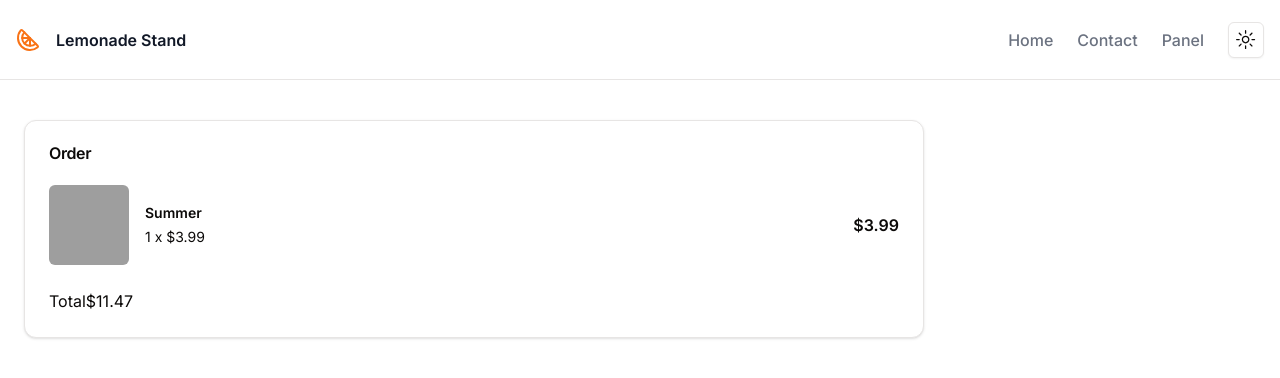
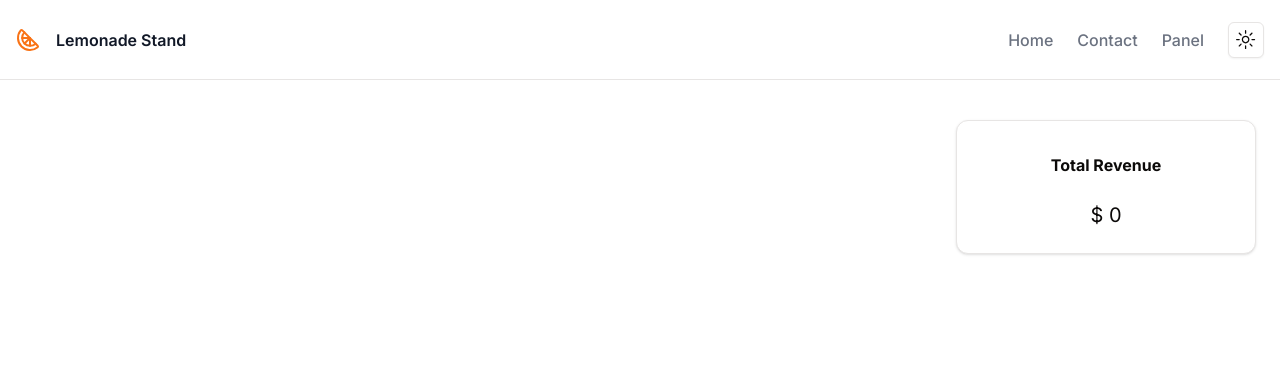
Before and after one commit to emmabang-dat/LemonadeStand, a Next.js app: page /panel in a window 1280 px wide. Shown: the top 378 px of the page. Built offline with nearby package versions, Linux system fonts and the light colour scheme; grey boxes are pictures that could not be loaded.

Commit message:
Refactor cart functionality and add order creation

```diff
--- a/src/app/carts/page.tsx
+++ b/src/app/carts/page.tsx
@@ -27,10 +27,12 @@ import {
   PopoverContent,
   PopoverTrigger,
 } from "@/components/ui/popover";
+import { useOrderStore } from "@/lib/order";
 
 function Carts() {
   const [randomDrinks, setRandomDrinks] = useState<Drink[]>([]);
   const useCart = useCartStore();
+  const useOrder = useOrderStore();
 
   const [open, setOpen] = React.useState(false);
 
@@ -52,12 +54,6 @@ function Carts() {
   useEffect(() => {
     generateRandomDrinks();
   }, []);
-
-  const subtotal = useCart.items
-    .reduce((total, drink) => {
-      return total + parseFloat(drink.strPrice) * drink.quantity!;
-    }, 0)
-    .toFixed(2);
 
   const handleCancel = () => {
     if (useCart.items.length === 0) {
@@ -130,7 +126,7 @@ function Carts() {
             <Separator />
             <div className="flex items-center text-lg">
               <div>Subtotal</div>
-              <div className="ml-auto">${subtotal}</div>
+              <div className="ml-auto">${useCart.subTotal().toFixed(2)}</div>
             </div>
           </CardContent>
 
@@ -161,7 +157,11 @@ function Carts() {
               <PopoverTrigger>
                 <Button
                   className="w-full"
-                  onClick={() => useCart.allOrders()}
+                  onClick={() => {
+                    useOrder.addOrder(useCart.items, useCart.subTotal(), useOrder.orderId);
+
+                    useCart.clearCart();
+                  }}
                 >
                   <CreditCardIcon className="mr-2 h-4 w-4" />
                   Pay with card
--- a/src/app/page.tsx
+++ b/src/app/page.tsx
@@ -146,11 +146,7 @@ export default function Home() {
             <div>Subtotal</div>
             <div className="ml-auto">
               $
-              {useCart.items
-                .reduce((total, drink) => {
-                  return total + parseFloat(drink.strPrice) * drink.quantity!;
-                }, 0)
-                .toFixed(2)}
+              {useCart.subTotal().toFixed(2)}
             </div>
 
 
--- a/src/app/panel/page.tsx
+++ b/src/app/panel/page.tsx
@@ -1,3 +1,5 @@
+"use client";
+
 import {
   Card,
   CardContent,
@@ -5,41 +7,64 @@ import {
   CardHeader,
   CardTitle,
 } from "@/components/ui/card";
+import { Drink } from "@/interface/cocktail";
+import { useOrderStore } from "@/lib/order";
 import { useCartStore } from "@/lib/store";
 import React from "react";
 
 function Panel() {
+  const useOrder = useOrderStore();
+  const useCart = useCartStore();
 
   return (
-      <div className="grid gap-4 px-4 pb-4 md:gap-8 md:px-6 lg:grid-cols-[1fr_300px] pt-10">
-          <Card>
+    <div className="grid items-start gap-4 px-4 pb-4 pt-10 md:gap-8 md:px-6 lg:grid-cols-[1fr_300px]">
+      <div className="flex flex-col gap-4">
+        <div className="flex flex-col gap-2">
+          {useOrder.items.map((order) => (
+            <Card key={order.id}>
               <CardHeader>
-              <CardTitle>Order</CardTitle>
+                <CardTitle className="font-bold text-xl">Order {order.id}</CardTitle>
               </CardHeader>
               <CardContent>
                 <div className="grid gap-4">
-                <div className="flex items-center gap-4">
+                  {order.cart.map((drink: Drink) => (
+                    <div
+                      key={drink.idDrink}
+                      className="flex items-center gap-4"
+                    >
                       <img
                         alt="Product image"
                         className="aspect-square rounded-md object-cover"
-                    height="80"
-                    src="/placeholder.svg"
-                    width="80"
+                        height="100"
+                        src={drink.strDrinkThumb}
+                        width="100"
                       />
-                  <div className="flex-1 grid gap-1 text-sm">
-                    <div className="font-semibold">Summer</div>
-                    <div>1 x $3.99</div>
+                      <div className="flex-1 grid gap-1 text-base">
+                        <div className="font-semibold">{drink.strDrink}</div>
+                        <div>
+                          {drink.quantity} x $ {drink.strPrice}
                         </div>
-                  <div className="font-semibold">$3.99</div>
                       </div>
+                    </div>
+                  ))}
                 </div>
               </CardContent>
               <CardFooter>
                 <div className="flex items-center">
                   <div>Total</div>
-                <div className="ml-auto">$11.47</div>
+                  <div className="ml-auto">$ {order.cartSubTotal}</div>
                 </div>
               </CardFooter>
+            </Card>
+          ))}
+        </div>
+      </div>
+      {/* Total */}
+      <Card className="sticky top-8">
+        <CardContent>
+          <div className="font-bold text-center pt-8 pb-6">Total Revenue</div>
+          <div className="text-xl text-center">$ {useOrder.totalRevenue}</div>
+        </CardContent>
       </Card>
     </div>
   );
--- /dev/null
+++ b/src/lib/order.ts
@@ -0,0 +1,40 @@
+import { create } from "zustand";
+import { createJSONStorage, persist } from "zustand/middleware";
+
+interface Order {
+  id: number;
+  items: any[];
+  totalRevenue: number;
+  orderId: number;
+  addOrder: (cart: any, cartSubTotal: number, orderId: number) => void;
+}
+
+export const useOrderStore = create(
+  persist<Order>(
+    (set, get) => ({
+      id: 0,
+      items: [],
+      totalRevenue: 0,
+      orderId: 0,
+      addOrder: (cart: any, cartSubTotal: number, orderId: number) => {
+        const currentItems = get().items;
+        const newItem = {
+          id: get().id + 1,
+          cart,
+          cartSubTotal,
+          orderId,
+        };
+        set({
+          id: get().id + 1,
+          items: [...currentItems, newItem],
+          totalRevenue: get().totalRevenue + cartSubTotal,
+          orderId: get().orderId + 1,
+        });
+      },
+    }),
+    {
+      name: "order-storage",
+      storage: createJSONStorage(() => localStorage),
+    }
+  )
+);
--- a/src/lib/store.ts
+++ b/src/lib/store.ts
@@ -8,7 +8,7 @@ interface CartState {
   addToCart: (cocktail: Drink) => void;
   removeFromCart: (drinkId: string) => void;
   clearCart: () => void;
-  allOrders: () => void;
+  subTotal: () => number;
 }
 
 export const useCartStore = create(
@@ -56,25 +56,11 @@ export const useCartStore = create(
         }
       },
 
-      allOrders: () => {
-        const allOrders = JSON.parse(localStorage.getItem("allOrders") || "[]");
-        const currentItems = get().items;
-        let orderIdCounter = parseInt(
-          localStorage.getItem("orderIdCounter") || "0"
-        );
-
-        orderIdCounter++;
-
-        const newOrder = {
-          orderId: orderIdCounter.toString(),
-          cocktails: currentItems,
-        };
-
-        allOrders.push(newOrder);
-        localStorage.setItem("allOrders", JSON.stringify(allOrders));
-
-        set({ items: [] });
-      },
+      subTotal: () =>
+        get().items.reduce(
+          (total, item) => total + parseFloat(item.strPrice!) * item.quantity!,
+          0
+        ),
 
       clearCart: () => {
         set({ items: [] });
```
Lines whose indentation alone changed are shown as unchanged.
